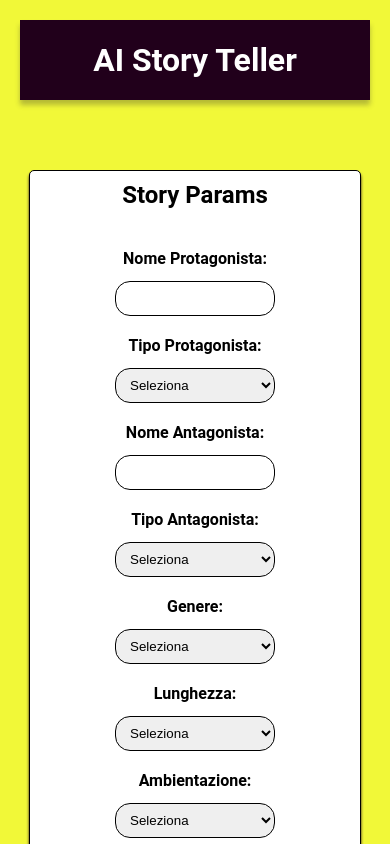
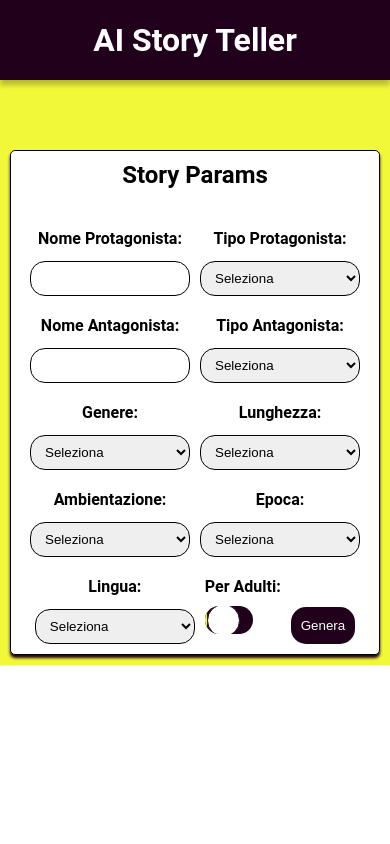
Before and after one commit to Maryscib1997/ai-generative-art, a Next.js app: page / in a window 390 px wide. Shown: the top 844 px of the page. Built offline with nearby package versions, Linux system fonts and the light colour scheme.

Commit message:
correzione errore api

```diff
--- a/src/components/Atoms/Switch/Switch.module.scss
+++ b/src/components/Atoms/Switch/Switch.module.scss
@@ -46,3 +46,42 @@
         background-color: var(--color-80);
     }
 }
+
+
+
+/* Media query per smartphone */
+@media (max-width: 480px) {
+    .main {
+        width: 48px;
+        height: 28px;
+        margin-top: 10px;
+    }
+
+    .mask {
+        border-radius: 14px;
+    }
+
+    .dot {
+        width: 24px;
+        height: 24px;
+        left: 2px;
+        transition: all 0.2s ease;
+    }
+
+    .dot.active {
+        left: 22px;
+    }
+
+    .field {
+        margin-bottom: 15px;
+        width: 100%;
+    }
+}
+
+/* Media query per smartphone */
+@media (max-width: 480px) {
+    .field {
+      margin-bottom: 15px;
+      width: 100%;
+    }
+    }
--- a/src/components/Atoms/Toast/Toast.module.scss
+++ b/src/components/Atoms/Toast/Toast.module.scss
@@ -1,6 +1,6 @@
 .main {
     width: 100%;
-    max-width: 180px; // Dimensione massima del Toast
+    max-width: 160px; // Dimensione massima del Toast
     margin: auto;
     padding: 20px;
     box-shadow: 0px 5px 10px rgba(0, 0, 0, 0.1);
--- a/src/styles/Home.module.css
+++ b/src/styles/Home.module.css
@@ -138,7 +138,6 @@
 /* Media query per smartphone */
 @media (max-width: 480px) {
   .main {
-    padding: 20px;
     min-height: auto;
   }
 
```
